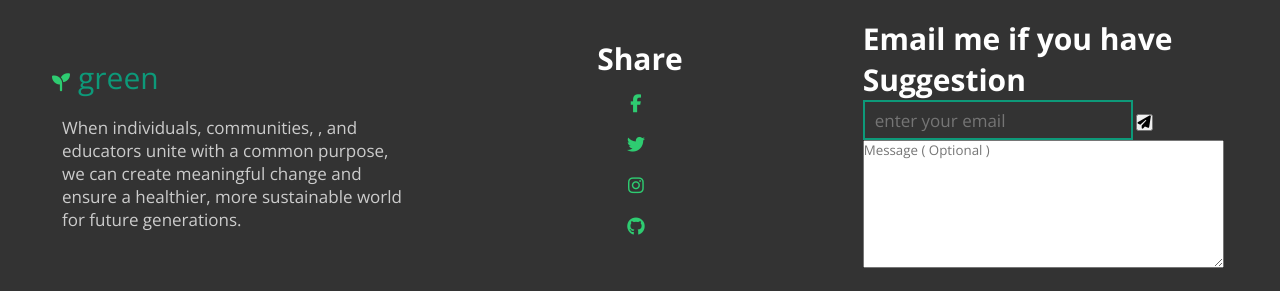
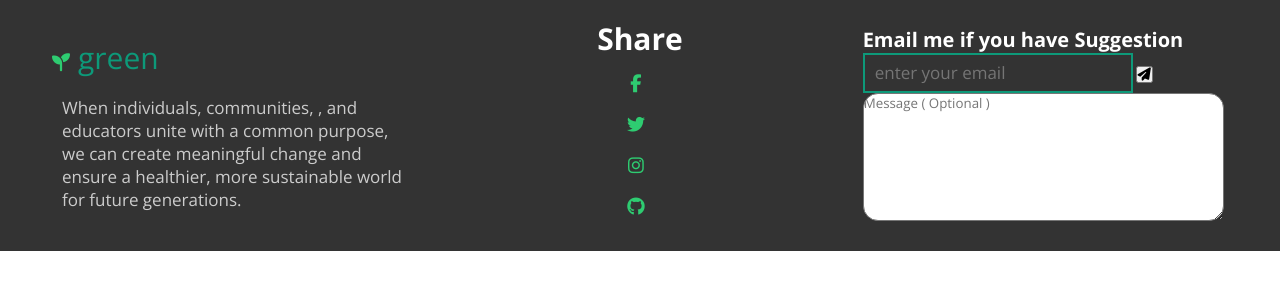
Before and after one commit to kateyki83/environmental_website, a plain HTML site: page index.html in a window 1280 px wide. Shown: the part 5615-5906 px from the top of the page. After the commit the page ends 5866 px from the top, so only its background shows below. Drawn offline with nearby package versions, Linux system fonts and the light colour scheme.

Commit message:
Update style.css

```diff
--- a/style.css
+++ b/style.css
@@ -1018,8 +1018,12 @@ font-size: 16px;
 }
 
 .footer .box-container .box .letter{
-    font-size: 3rem;
+    font-size: 2rem;
     color: #fff;
+}
+.footer .box-container .box .text{
+ border-radius: 1.5rem;
+ padding: top 2rem; ;
 }
 
 .footer .box-container .box form input[type="email"]{
```
